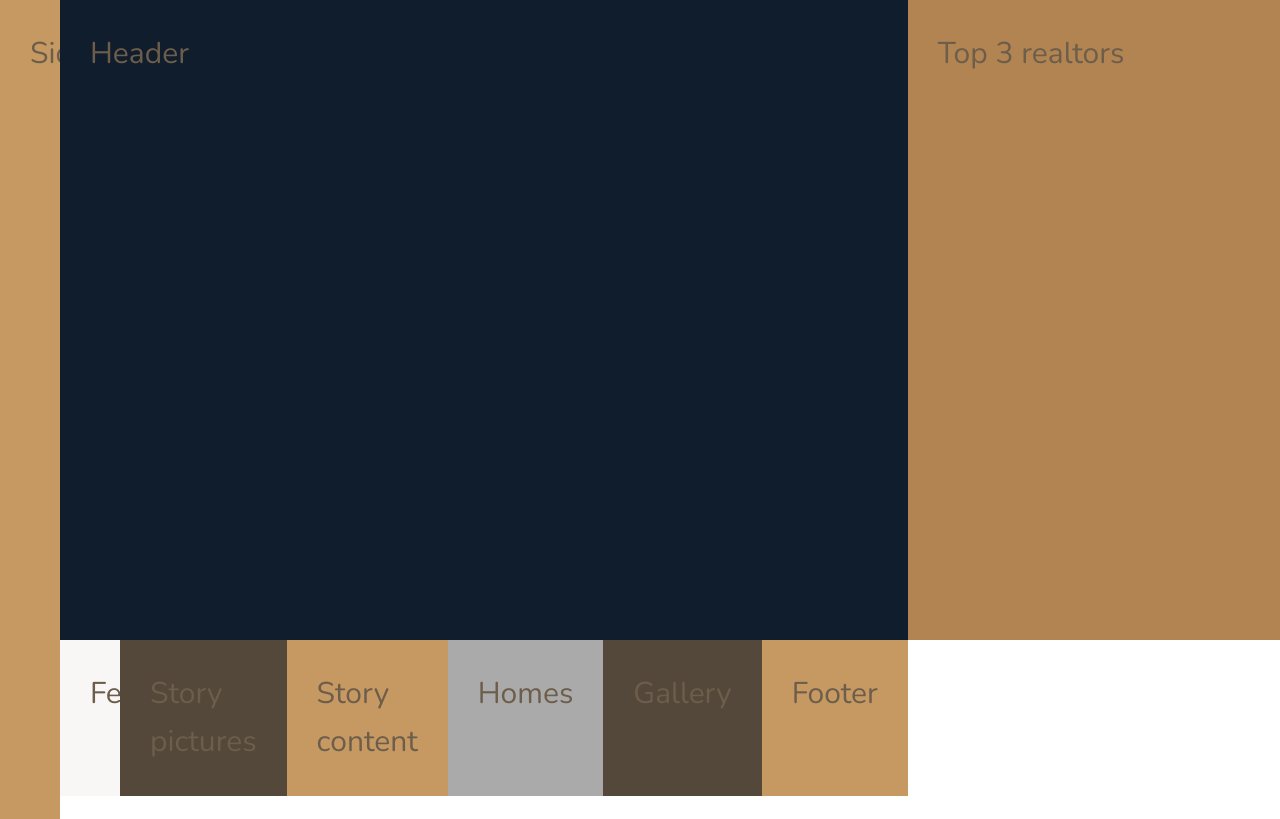
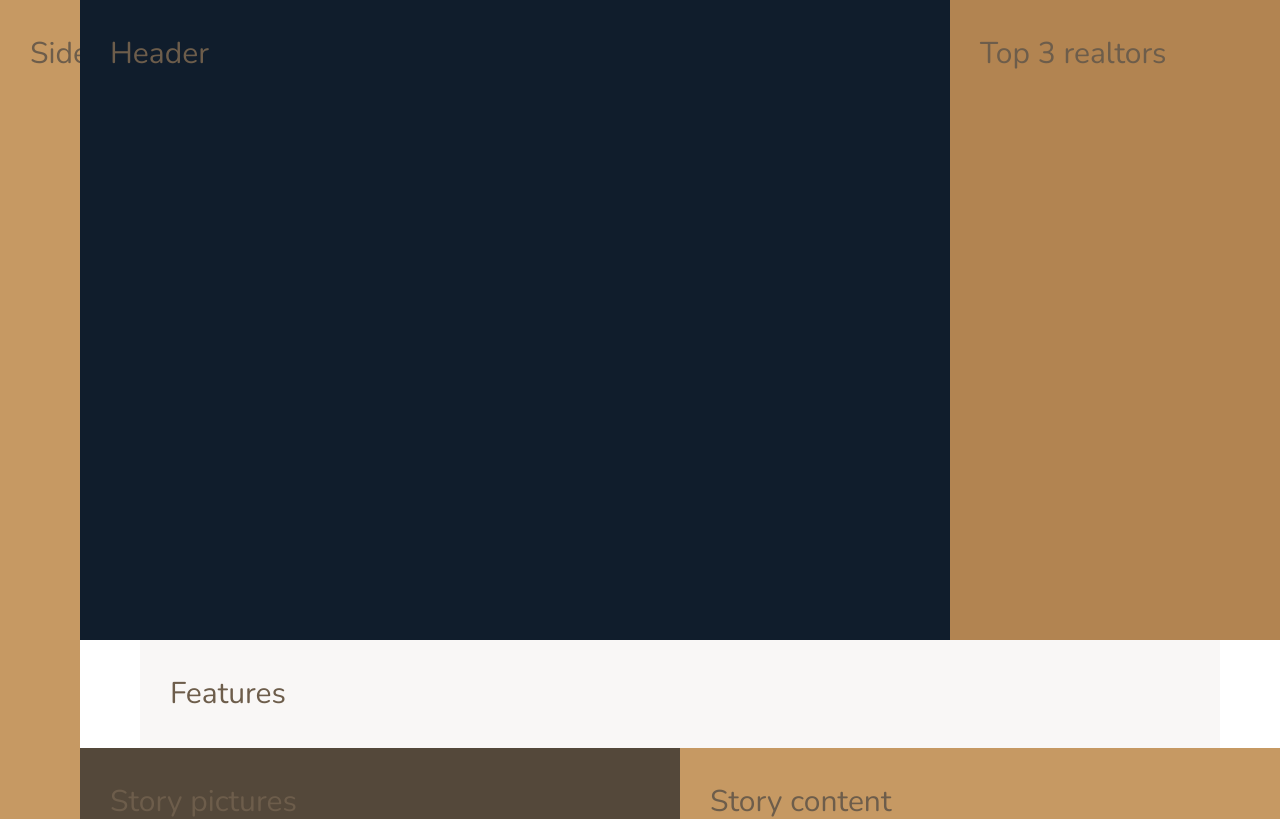
Before and after one commit to fisayowatti/Nexter, a website: page index.html in a window 1280 px wide. Shown: the top 819 px of the page. Drawn offline with nearby package versions, Linux system fonts and the light colour scheme.

Commit message:
Complete CSS for building the general layout

```diff
--- a/sass/_base.scss
+++ b/sass/_base.scss
@@ -37,7 +37,7 @@ body {
 .container {
     display: grid;
     grid-template-rows: 80vh min-content 40vw repeat(3, min-content);
-    grid-template-columns: [sidebar-start] 6rem [sidebar-end full-start] minmax(6rem, 1fr) repeat(8, [col-start] minmax(min-content, 14rem) [col-end]) minmax(6rem, 1fr) [full-end];
+    grid-template-columns: [sidebar-start] 8rem [sidebar-end full-start] minmax(6rem, 1fr) [center-start] repeat(8, [col-start] minmax(min-content, 14rem) [col-end]) [center-end] minmax(6rem, 1fr) [full-end];
 
     & > * {
         padding: 30px;
--- a/sass/_features.scss
+++ b/sass/_features.scss
@@ -1,3 +1,4 @@
 .features {
     background-color: $color-grey-light-1;
+    grid-column: center-start / center-end;
 }
--- a/sass/_footer.scss
+++ b/sass/_footer.scss
@@ -1,3 +1,4 @@
 .footer {
     background-color: $color-primary;
+    grid-column: full-start / full-end;
 }
--- a/sass/_gallery.scss
+++ b/sass/_gallery.scss
@@ -1,3 +1,4 @@
 .gallery {
     background-color: $color-grey-dark-1;
+    grid-column: full-start / full-end;
 }
--- a/sass/_header.scss
+++ b/sass/_header.scss
@@ -1,4 +1,4 @@
 .header {
     background-color: $color-secondary;
-    grid-column: sidebar-end / col-end 5;
+    grid-column: sidebar-end / col-end 6;
 }
--- a/sass/_homes.scss
+++ b/sass/_homes.scss
@@ -1,3 +1,4 @@
 .homes {
     background-color: $color-grey-light-2;
+    grid-column: center-start / center-end;
 }
--- a/sass/_realtors.scss
+++ b/sass/_realtors.scss
@@ -1,4 +1,4 @@
 .realtors {
     background-color: $color-primary-dark;
-    grid-column: col-start 6 / full-end;
+    grid-column: col-start 7 / full-end;
 }
--- a/sass/_story.scss
+++ b/sass/_story.scss
@@ -1,9 +1,11 @@
 .story {
     &__pictures {
         background-color: $color-grey-dark-1;
+        grid-column: full-start / col-end 4;
     }
 
     &__content {
         background-color: $color-primary;
+        grid-column: col-start 5 / full-end;
     }
 }
```
Also changed, not shown: css/style.css, img/sprite.svg.
